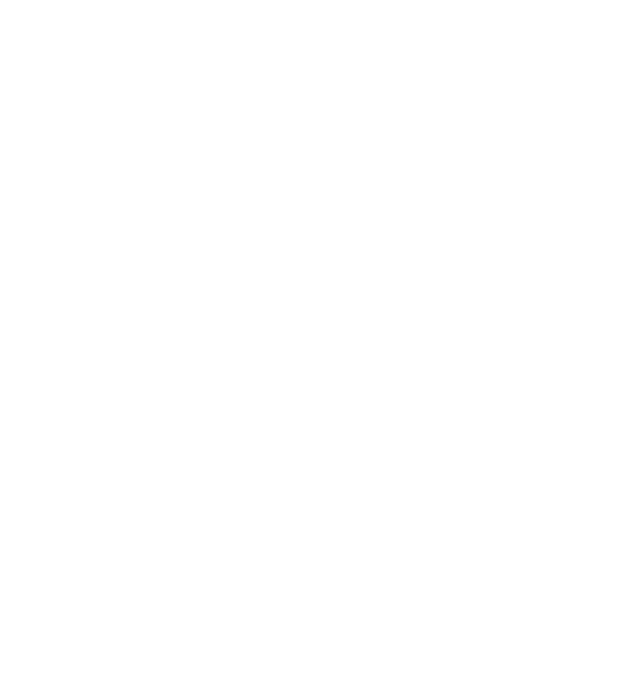
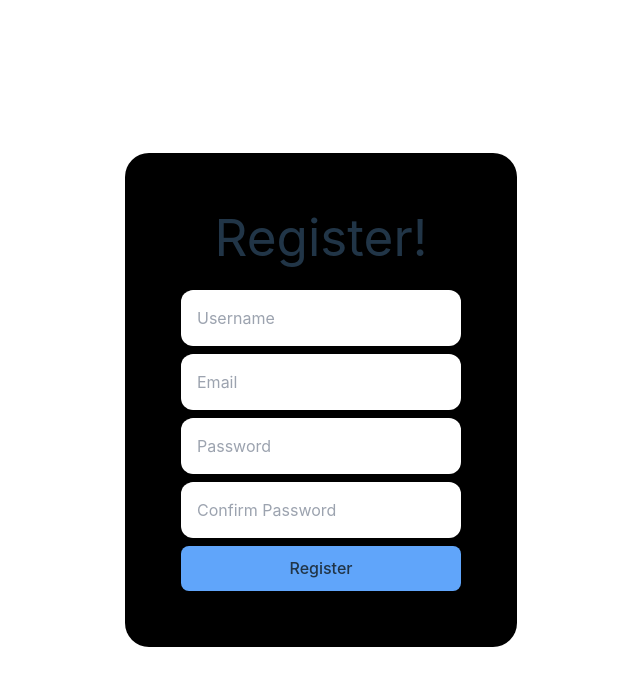
Before and after one commit to MichaelM3/todosReactExample, a React (Vite) app: page /signup in a window 1280 px wide. Before the commit this address had no page. Shown: the top 686 px of the page, without its empty margins (319-959 px from the left). Built offline with nearby package versions, Linux system fonts and the light colour scheme.

Commit message:
added signup, and useContext

```diff
--- a/src/App.jsx
+++ b/src/App.jsx
@@ -1,12 +1,14 @@
-import { useEffect, useState, } from 'react'
+import { createContext, useEffect, useState, } from 'react'
 import { Route, Routes } from 'react-router-dom'
 import './App.css'
 import Home from './components/Home'
 import Login from './components/Login'
+import Register from './components/Register'
+
+export const UserContext = createContext()
 
 const App = () => {
     const [user, setUser] = useState(null)
-
 
     useEffect(() => {
         const foundUser = JSON.parse(localStorage.getItem("user"))
@@ -14,13 +16,13 @@
     }, [])
 
     return (
-        <div className="App space-y-12">
+        <UserContext.Provider value={{ user, setUser }}>
             <Routes>
-                <Route path='/' element={<Home setUser={setUser} user={user} />} />
-                <Route path='/login' element={<Login user={user} setUser={setUser} />} />
-                {/* <Route path='/signup' element={<Register user={user} setUser={setUser} />} /> */}
+                <Route path='/' element={<Home />} />
+                <Route path='/login' element={<Login />} />
+                <Route path='/signup' element={<Register />} />
             </Routes>
-        </div>
+        </UserContext.Provider>
     )
 }
 
--- a/src/components/Home.jsx
+++ b/src/components/Home.jsx
@@ -1,7 +1,10 @@
+import { useContext } from 'react'
 import TodoContainer from './TodoContainer'
 import TodoForm from './TodoForm'
+import { UserContext } from '../App'
 
-const Home = ({ user, setUser }) => {
+const Home = () => {
+    const { user, setUser } = useContext(UserContext)
 
     const handleSubmitNewTodo = (title, description, deadline) => {
         const todo = { title, description, deadline, isCompleted: false }
--- a/src/components/Login.jsx
+++ b/src/components/Login.jsx
@@ -1,7 +1,9 @@
-import React, { useEffect, useRef } from 'react'
+import React, { useContext, useEffect, useRef } from 'react'
 import { useNavigate } from 'react-router-dom'
+import { UserContext } from '../App'
 
-const Login = ({ user, setUser }) => {
+const Login = () => {
+    const { user, setUser } = useContext(UserContext)
     const nav = useNavigate()
     const usernameRef = useRef()
     const passwordRef = useRef()
@@ -42,12 +44,14 @@
                     type="text"
                     placeholder='Username'
                     ref={usernameRef}
+                    defaultValue=""
                     className="p-4 rounded-xl"
                 />
                 <input
                     type="password"
                     placeholder='Password'
                     ref={passwordRef}
+                    defaultValue=""
                     className="p-4 rounded-xl"
                 />
                 <button type='submit' className='bg-blue-400'>
--- a/src/components/Register.jsx
+++ b/src/components/Register.jsx
@@ -0,0 +1,82 @@
+import React, { useEffect, useRef, useContext } from 'react'
+import { useNavigate } from 'react-router-dom'
+import { UserContext } from '../App'
+
+const Register = () => {
+    const { user, setUser } = useContext(UserContext)
+    const nav = useNavigate()
+    const usernameRef = useRef()
+    const emailRef = useRef()
+    const passwordRef = useRef()
+    const confirmPasswordRef = useRef()
+
+    const handleRegisterSubmit = async (e) => {
+        e.preventDefault()
+        const bodyData = {
+            username: usernameRef.current.value,
+            email: emailRef.current.value,
+            password_digest: passwordRef.current.value
+        }
+
+        try {
+            const response = await fetch("http://localhost:3000/api/v1/users", {
+                method: "POST",
+                headers: {
+                    'Content-Type': "application/json",
+                    'Accept': "application/json"
+                },
+                body: JSON.stringify(bodyData)
+            })
+            const user = await response.json()
+            setUser(user)
+            localStorage.setItem("user", JSON.stringify(user))
+        } catch (e) {
+            console.log(e.message)
+        }
+    }
+
+    useEffect(() => {
+        if (user) nav("/")
+    }, [user])
+
+    return (
+        <div className='bg-black rounded-3xl p-14'>
+            <h1 className='mb-6'>Register!</h1>
+            <form className='flex flex-col space-y-2' onSubmit={handleRegisterSubmit}>
+                <input
+                    type="text"
+                    placeholder='Username'
+                    ref={usernameRef}
+                    defaultValue=""
+                    className="p-4 rounded-xl"
+                />
+                <input
+                    type="text"
+                    placeholder='Email'
+                    ref={emailRef}
+                    defaultValue=""
+                    className="p-4 rounded-xl"
+                />
+                <input
+                    type="password"
+                    placeholder='Password'
+                    ref={passwordRef}
+                    defaultValue=""
+                    className="p-4 rounded-xl"
+                />
+                <input
+                    type="password"
+                    placeholder='Confirm Password'
+                    ref={confirmPasswordRef}
+                    defaultValue=""
+                    className="p-4 rounded-xl"
+                />
+                <button type='submit' className='bg-blue-400'>
+                    Register
+                </button>
+            </form>
+        </div>
+    )
+}
+
+export default Register
--- a/src/components/TodoForm.jsx
+++ b/src/components/TodoForm.jsx
@@ -1,10 +1,16 @@
-import { useRef } from "react"
+import { useEffect, useRef } from "react"
 
 const TodoForm = ({ handleSubmitNewTodo }) => {
 
     const titleRef = useRef()
     const descriptionRef = useRef()
     const deadlineRef = useRef()
+
+    useEffect(() => {
+        titleRef.current.value = ""
+        descriptionRef.current.value = ""
+        deadlineRef.current.value = ""
+    }, [handleSubmitNewTodo])
 
     return (
         <div className="flex justify-center">
@@ -13,16 +19,18 @@
                     <input
                         className="h-12"
                         type="text"
-                        placeholder="Enter a title..."
+                        placeholder="Title"
                         ref={titleRef}
+                        defaultValue=""
                     />
                 </span>
                 <span>
                     <input
                         className="h-12"
                         type="text"
-                        placeholder="Enter a description..."
+                        placeholder="Description"
                         ref={descriptionRef}
+                        defaultValue=""
                     />
                 </span>
                 <span>
@@ -30,8 +38,9 @@
                         className="h-12"
                         type="number"
                         name="deadlineRef"
-                        placeholder="Enter a deadline..."
+                        placeholder="Deadline"
                         ref={deadlineRef}
+                        defaultValue=""
                     />
                 </span>
             </div>
```
